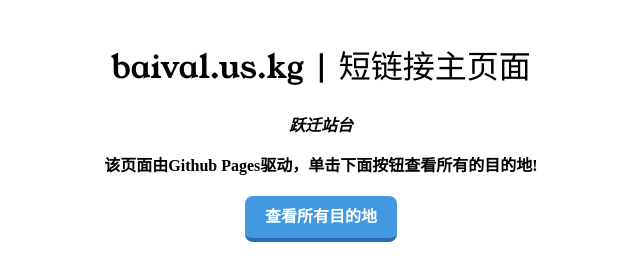
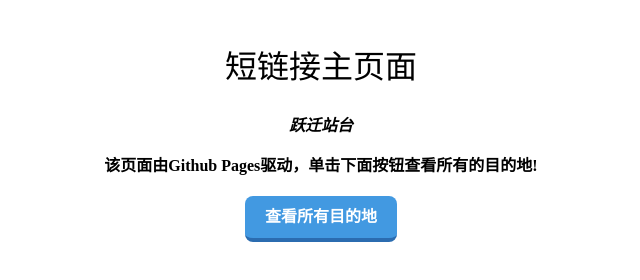
Before and after one commit to DaBaival/shortify, a plain HTML site: page index.html in a window 1280 px wide. Shown: the whole page, without its empty margins (319-959 px from the left). Drawn offline with Linux system fonts and the light colour scheme; a small style sheet from the web is missing.

Commit message:
Add files via upload

```diff
--- a/index.html
+++ b/index.html
@@ -3,7 +3,7 @@
 <head>
   <meta charset="UTF-8">
   <meta name="viewport" content="width=device-width, initial-scale=1.0">
-  <title>baival.us.kg | 跃迁站台</title>
+  <title>跃迁站台</title>
   <meta type="description" content="短链接主页面!">
   <link rel="stylesheet" href="main.css">
   <link rel="stylesheet" href="https://npm.elemecdn.com/lxgw-wenkai-webfont@1.1.0/lxgwwenkai-regular.css" />
@@ -11,7 +11,7 @@
 <body>
   <div class="template-box">
     <div style="margin-bottom: 20px;">
-      <h1>baival.us.kg | 短链接主页面</h1>
+      <h1>短链接主页面</h1>
       <p><i>跃迁站台</i></p>
       <p>该页面由Github Pages驱动，单击下面按钮查看所有的目的地!</p>
     </div>
```
Also changed, not shown: template.html (+1 -1 lines), 2 other files.
